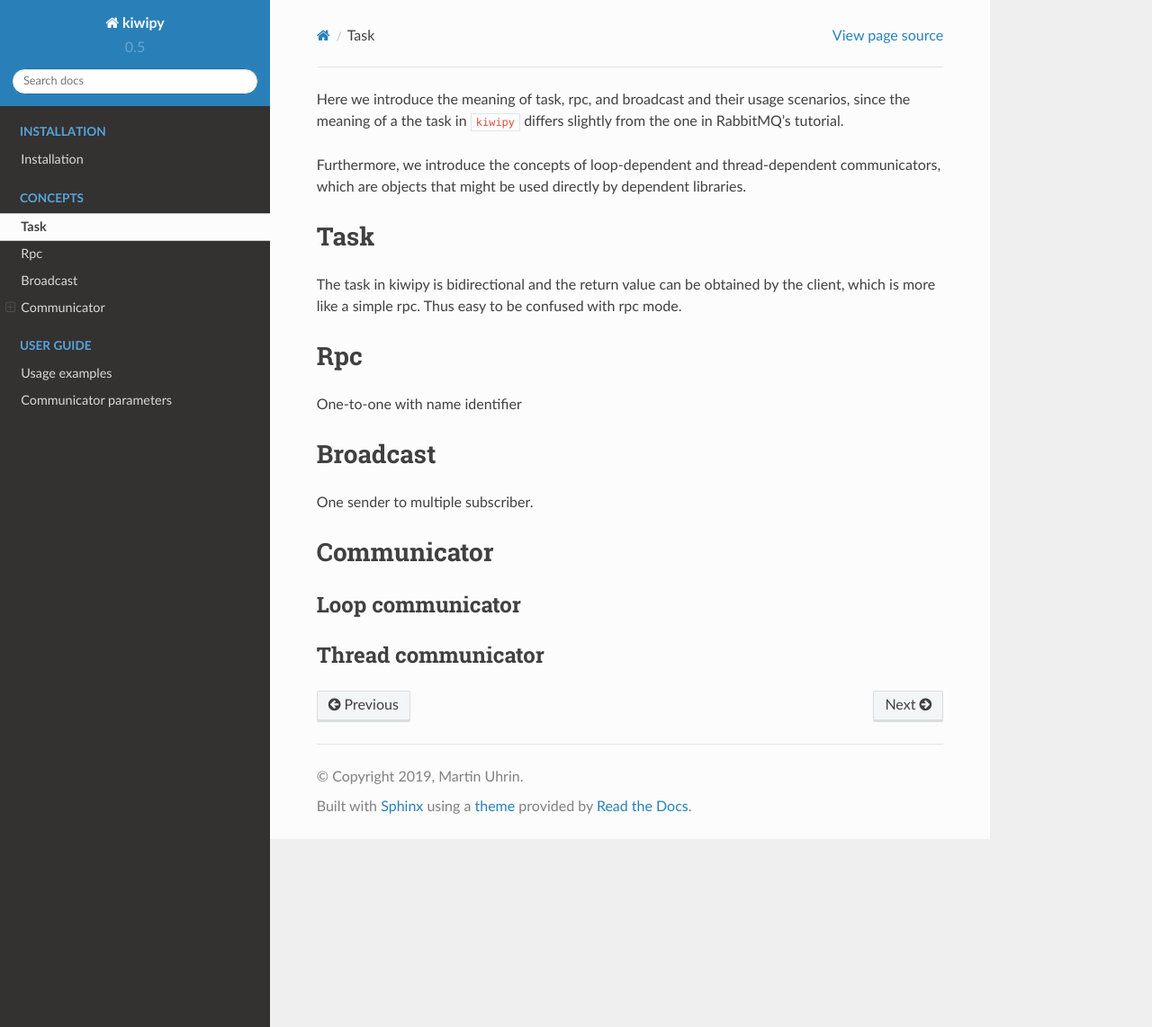
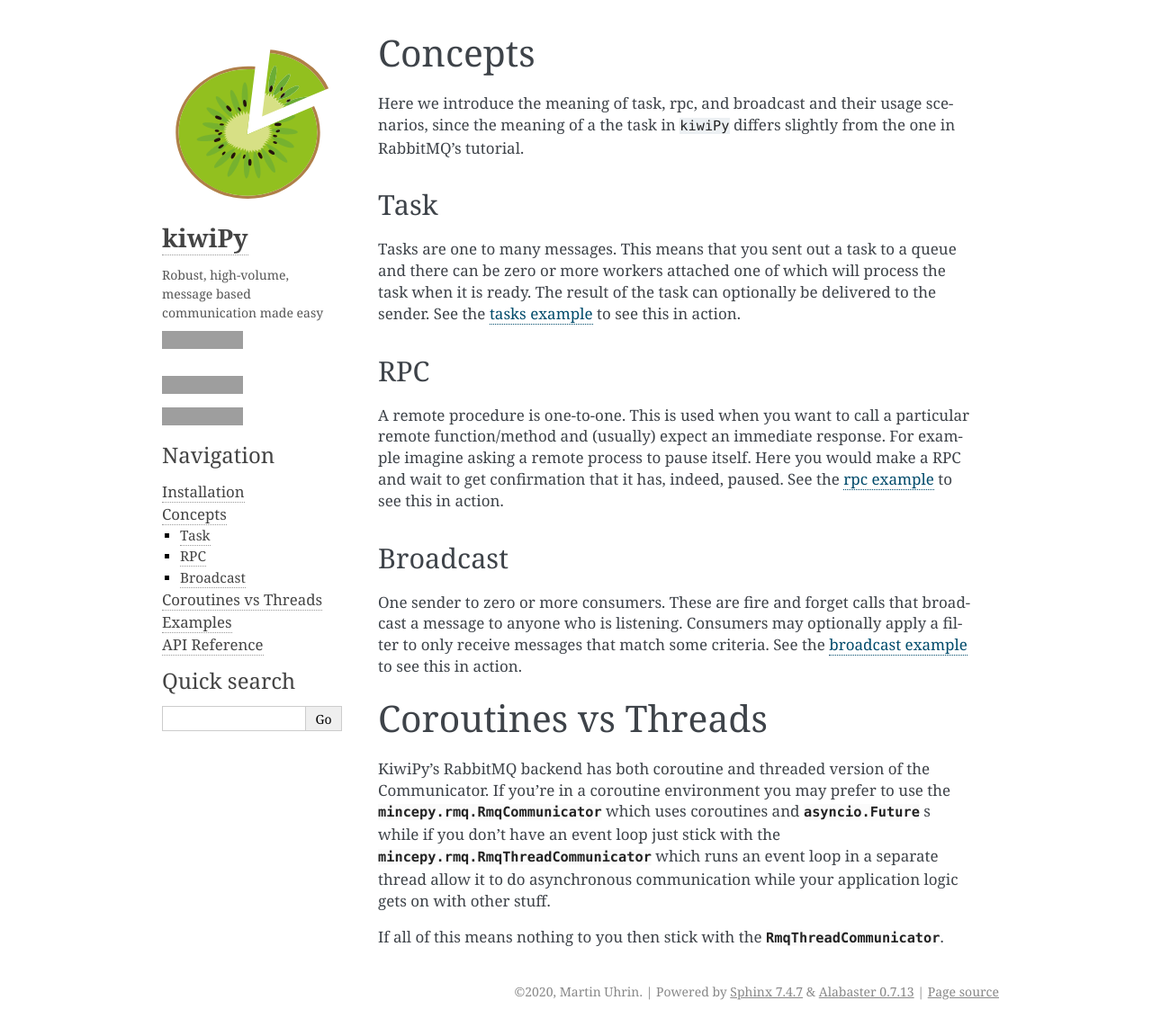
Before and after one commit to aiidateam/kiwipy, a Sphinx documentation site: the page built from docs/source/concepts.rst, in a window 1280 px wide and 1142 px high. Shown: the whole window at 90% size. Built offline with Sphinx 7.4.7, drawn with Linux system fonts in a browser that asks for light colours; pages that are not in the unit, such as notebooks, are missing from menus; the version number is read from the project's files by our own code; grey boxes are pictures that could not be loaded.

Commit message:
Major overhaul of documentation
* New template
* Logo
* Jupyter examples
* API doc update
* README updated

```diff
--- /dev/null
+++ b/docs/requirements.txt
@@ -0,0 +1,4 @@
+# ONLY FOR ReadTheDocs
+.[dev]
+autodoc
+nbsphinx
--- a/docs/source/concepts.rst
+++ b/docs/source/concepts.rst
@@ -1,33 +1,45 @@
-.. _concepts:
+.. _tasks example: examples/tasks.ipynb
+.. _rpc example: examples/rpc.ipynb
+.. _broadcast example: examples/broadcast.ipynb
 
-Here we introduce the meaning of task, rpc, and broadcast and their usage scenarios, since the meaning of a the task in ``kiwipy`` differs slightly from the one in RabbitMQ's tutorial.
 
-Furthermore, we introduce the concepts of loop-dependent and thread-dependent communicators, which are objects that might be used directly by dependent libraries.
 
-***********************
+Concepts
+========
+
+Here we introduce the meaning of task, rpc, and broadcast and their usage scenarios, since the meaning of a the task in
+``kiwiPy`` differs slightly from the one in RabbitMQ's tutorial.
+
 Task
-***********************
+----
 
-The task in kiwipy is bidirectional and the return value can be obtained by the client, which is more like a simple rpc. Thus easy to be confused with rpc mode.
+Tasks are one to many messages.  This means that you sent out a task to a queue and there can be zero or more workers
+attached one of which will process the task when it is ready.  The result of the task can optionally be delivered to the
+sender.  See the `tasks example`_ to see this in action.
 
-*********
-Rpc
-*********
+RPC
+---
 
-One-to-one with name identifier
+A remote procedure is one-to-one.  This is used when you want to call a particular remote function/method and (usually)
+expect an immediate response. For example imagine asking a remote process to pause itself.  Here you would make a RPC
+and wait to get confirmation that it has, indeed, paused.  See the `rpc example`_ to see this in action.
 
-*********
+
 Broadcast
-*********
+---------
 
-One sender to multiple subscriber.
+One sender to zero or more consumers.  These are fire and forget calls that broadcast a message to anyone who is
+listening.  Consumers may optionally apply a filter to only receive messages that match some criteria.
+See the `broadcast example`_ to see this in action.
 
-****************
-Communicator
-****************
 
-Loop communicator
-==================
+Coroutines vs Threads
+=====================
 
-Thread communicator
-====================
+KiwiPy's RabbitMQ backend has both coroutine and threaded version of the Communicator.  If you're in a coroutine
+environment you may prefer to use the :class:`mincepy.rmq.RmqCommunicator` which uses coroutines and
+:class:`asyncio.Future` s while if you don't have an event loop just stick with the :class:`mincepy.rmq.RmqThreadCommunicator` which
+runs an event loop in a separate thread allow it to do asynchronous communication while your application logic gets on
+with other stuff.
+
+If all of this means nothing to you then stick with the :class:`~mincepy.rmq.RmqThreadCommunicator`.
--- a/docs/source/conf.py
+++ b/docs/source/conf.py
@@ -23,8 +23,8 @@
 
 # -- Project information -----------------------------------------------------
 
-project = 'kiwipy'
-copyright = '2019, Martin Uhrin'
+project = 'kiwiPy'
+copyright = '2020, Martin Uhrin'
 author = 'Martin Uhrin'
 
 # The short X.Y version.
@@ -45,6 +45,7 @@
     'sphinx.ext.autodoc',
     'sphinx.ext.doctest',
     'sphinx.ext.viewcode',
+    'nbsphinx',
 ]
 
 # Add any paths that contain templates here, relative to this directory.
@@ -79,13 +80,24 @@
 # The theme to use for HTML and HTML Help pages.  See the documentation for
 # a list of builtin themes.
 #
-html_theme = 'sphinx_rtd_theme'
+html_theme = 'alabaster'
 
 # Theme options are theme-specific and customize the look and feel of a theme
 # further.  For a list of options available for each theme, see the
 # documentation.
 #
 # html_theme_options = {}
+html_theme_options = {
+    'codecov_button': True,
+    'description': 'Robust, high-volume, message based communication made easy',
+    'github_button': True,
+    'github_repo': 'mincepy',
+    'github_type': 'star',
+    'github_user': 'aiidateam',
+    'travis_button': True,
+    'logo': 'logo.svg',
+    'logo_name': True,
+}
 
 # Add any paths that contain custom static files (such as style sheets) here,
 # relative to this directory. They are copied after the builtin static files,
@@ -100,7 +112,13 @@
 # default: ``['localtoc.html', 'relations.html', 'sourcelink.html',
 # 'searchbox.html']``.
 #
-# html_sidebars = {}
+html_sidebars = {
+    '**': [
+        'about.html',
+        'navigation.html',
+        'searchbox.html',
+    ]
+}
 
 # -- Options for HTMLHelp output ---------------------------------------------
 
@@ -133,53 +151,6 @@
 latex_documents = [
     (master_doc, 'kiwipy.tex', 'kiwipy Documentation', 'Martin Uhrin', 'manual'),
 ]
-
-
-def run_apidoc(_):
-    """Runs sphinx-apidoc when building the documentation.
-
-    Needs to be done in conf.py in order to include the APIdoc in the
-    build on readthedocs.
-
-    See also https://github.com/rtfd/readthedocs.org/issues/1139
-    """
-    source_dir = os.path.abspath(os.path.dirname(__file__))
-    apidoc_dir = os.path.join(source_dir, 'apidoc')
-    package_dir = os.path.join(source_dir, os.pardir, os.pardir, 'kiwipy')
-
-    # In #1139, they suggest the route below, but for me this ended up
-    # calling sphinx-build, not sphinx-apidoc
-    #from sphinx.apidoc import main
-    #main([None, '-e', '-o', apidoc_dir, package_dir, '--force'])
-
-    import subprocess
-    cmd_path = 'sphinx-apidoc'
-    if hasattr(sys, 'real_prefix'):  # Check to see if we are in a virtualenv
-        # If we are, assemble the path manually
-        cmd_path = os.path.abspath(os.path.join(sys.prefix, 'bin', 'sphinx-apidoc'))
-
-    options = [
-        '-o',
-        apidoc_dir,
-        package_dir,
-        '--private',
-        '--force',
-        '--no-headings',
-        '--module-first',
-        '--no-toc',
-        '--maxdepth',
-        '4',
-    ]
-
-    # See https://stackoverflow.com/a/30144019
-    env = os.environ.copy()
-    env["SPHINX_APIDOC_OPTIONS"] = 'members,special-members,private-members,undoc-members,show-inheritance'
-    subprocess.check_call([cmd_path] + options, env=env)
-
-
-def setup(app):
-    app.connect('builder-inited', run_apidoc)
-
 
 # -- Options for manual page output ------------------------------------------
 
```
Also changed, not shown: README.rst (+34 -31 lines), docs/source/apidoc.rst (added, +9 -0 lines), docs/source/examples.rst (added, +14 -0 lines), docs/source/index.rst (+66 -34 lines), docs/source/installation.rst (+21 -11 lines), docs/source/user.rst (deleted, +0 -61 lines), setup.py (+5 -4 lines), .travis.yml, docs/source/_static/logo.svg (added), docs/source/examples/broadcast.ipynb (added), docs/source/examples/rpc.ipynb (added), docs/source/examples/tasks.ipynb (added), 1 other file.
